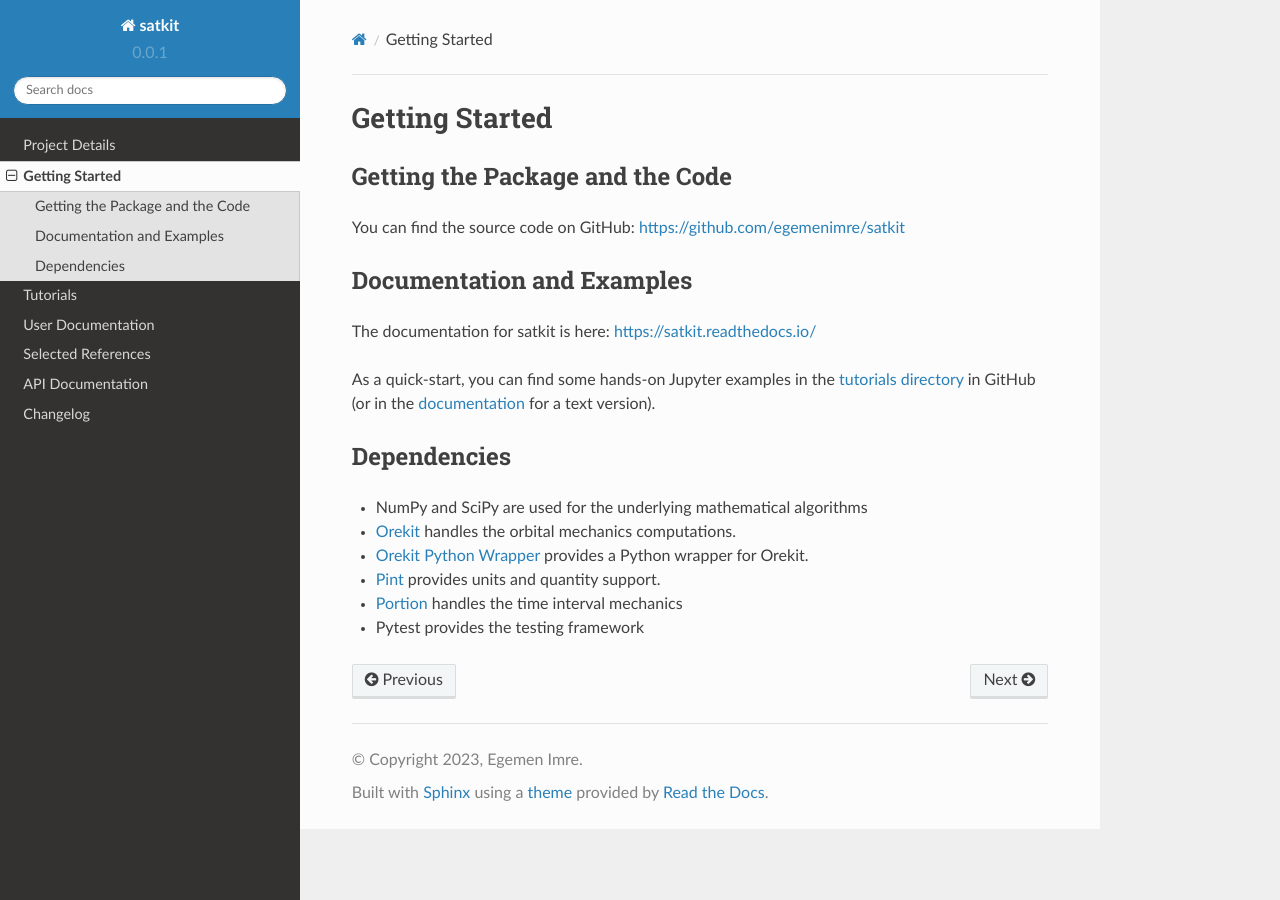
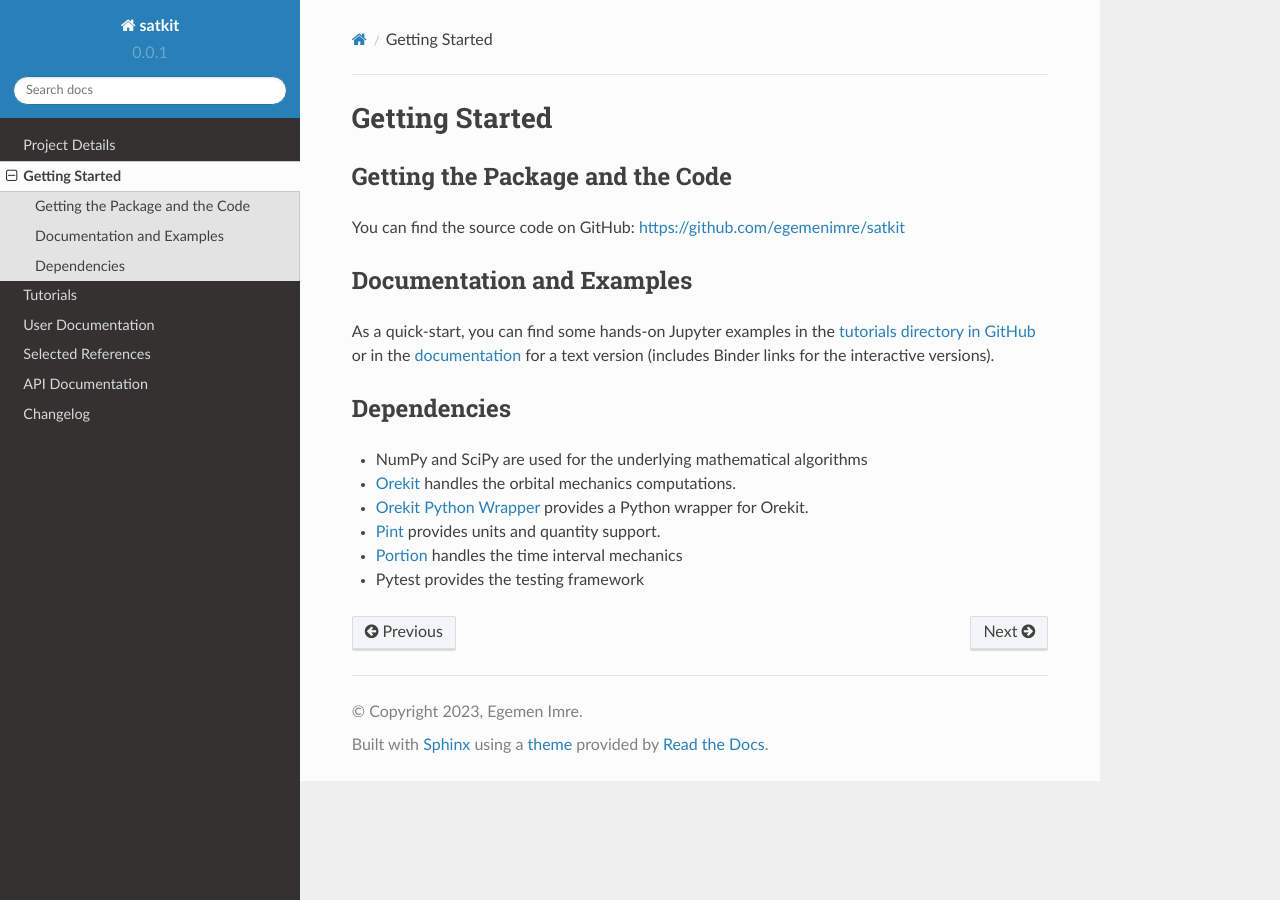
Before and after one commit to egemenimre/satkit, a Sphinx documentation site: the page built from docs/getting_started.md, in a window 1280 px wide. Built offline with Sphinx 7.4.7 and the Read the Docs theme 2.0.0, drawn with Linux system fonts in a browser that asks for light colours.

Commit message:
deleted link to readthedocs

```diff
--- a/docs/getting_started.md
+++ b/docs/getting_started.md
@@ -6,9 +6,7 @@ You can find the source code on GitHub: <https://github.com/egemenimre/satkit>
 
 ## Documentation and Examples
 
-The documentation for satkit is here: <https://satkit.readthedocs.io/>
-
-As a quick-start, you can find some hands-on Jupyter examples in the [tutorials directory](https://github.com/egemenimre/satkit/tree/master/docs/tutorials) in GitHub (or in the [documentation](tutorials.md) for a text version).
+As a quick-start, you can find some hands-on Jupyter examples in the [tutorials directory in GitHub](https://github.com/egemenimre/satkit/tree/master/docs/tutorials) or in the [documentation](tutorials.md) for a text version (includes Binder links for the interactive versions).
 
 ## Dependencies
 
```
